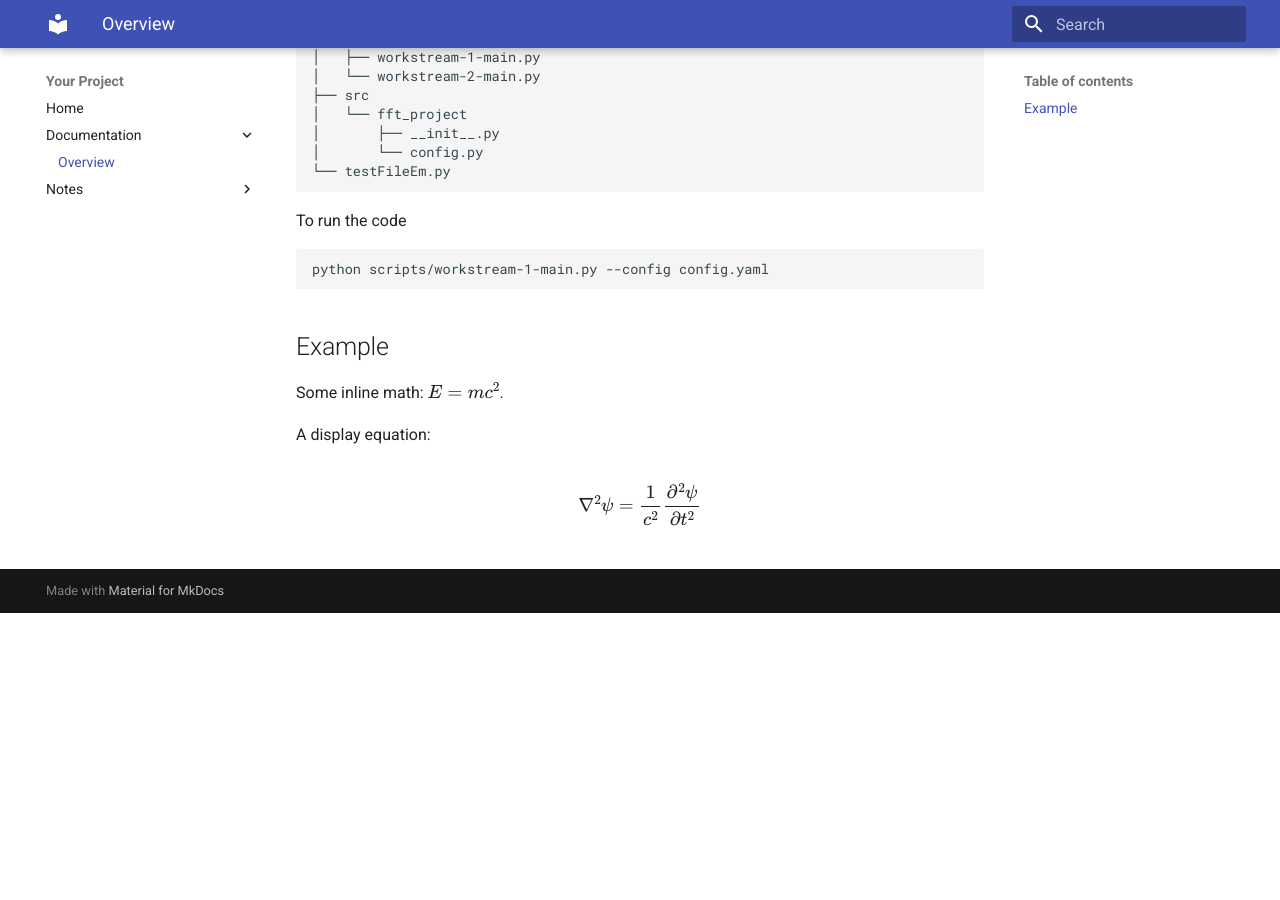
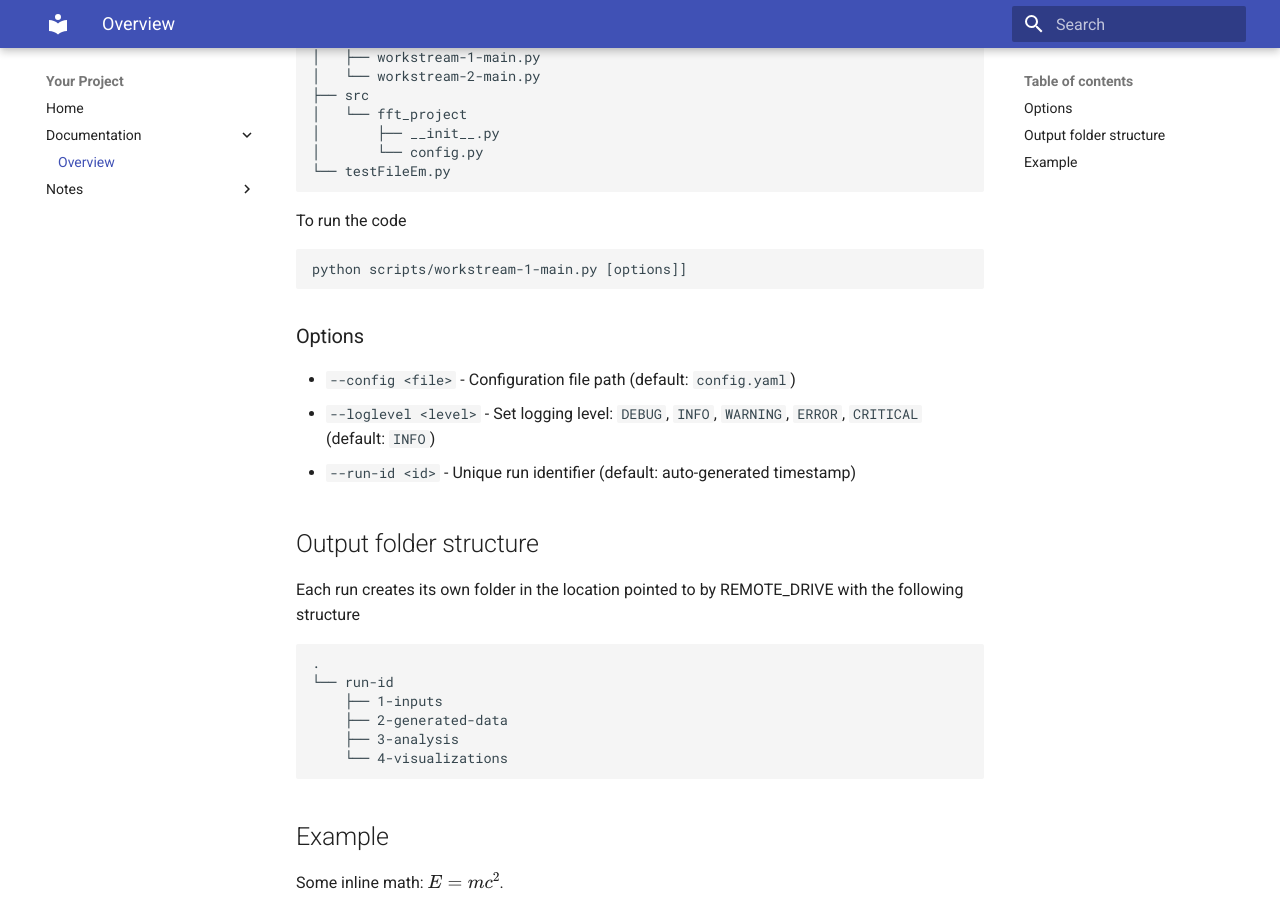
Before and after one commit to LMLhub/FFT-project, an MkDocs documentation site: the page built from docs/docs/index.md, in a window 1280 px wide and 900 px high, scrolled down 606 px. Built offline with MkDocs 1.6.1 and Material for MkDocs 9.7.7, drawn with Linux system fonts in a browser that asks for light colours; before the commit the page ends 1219 px from its top, so only the background shows below that.

````diff
--- a/docs/docs/index.md
+++ b/docs/docs/index.md
@@ -36,7 +36,27 @@
 To run the code
 
 ```
-python scripts/workstream-1-main.py --config config.yaml
+python scripts/workstream-1-main.py [options]]
+```
+
+### Options
+
+- `--config <file>` - Configuration file path (default: `config.yaml`)
+- `--loglevel <level>` - Set logging level: `DEBUG`, `INFO`, `WARNING`, `ERROR`, `CRITICAL` (default: `INFO`)
+- `--run-id <id>` - Unique run identifier (default: auto-generated timestamp)
+
+## Output folder structure
+
+Each run creates its own folder in the location pointed to by REMOTE_DRIVE
+with the following structure
+
+```
+.
+└── run-id
+    ├── 1-inputs
+    ├── 2-generated-data
+    ├── 3-analysis
+    └── 4-visualizations
 ```
 ## Example
 
````
Also changed, not shown: 1 other file.
